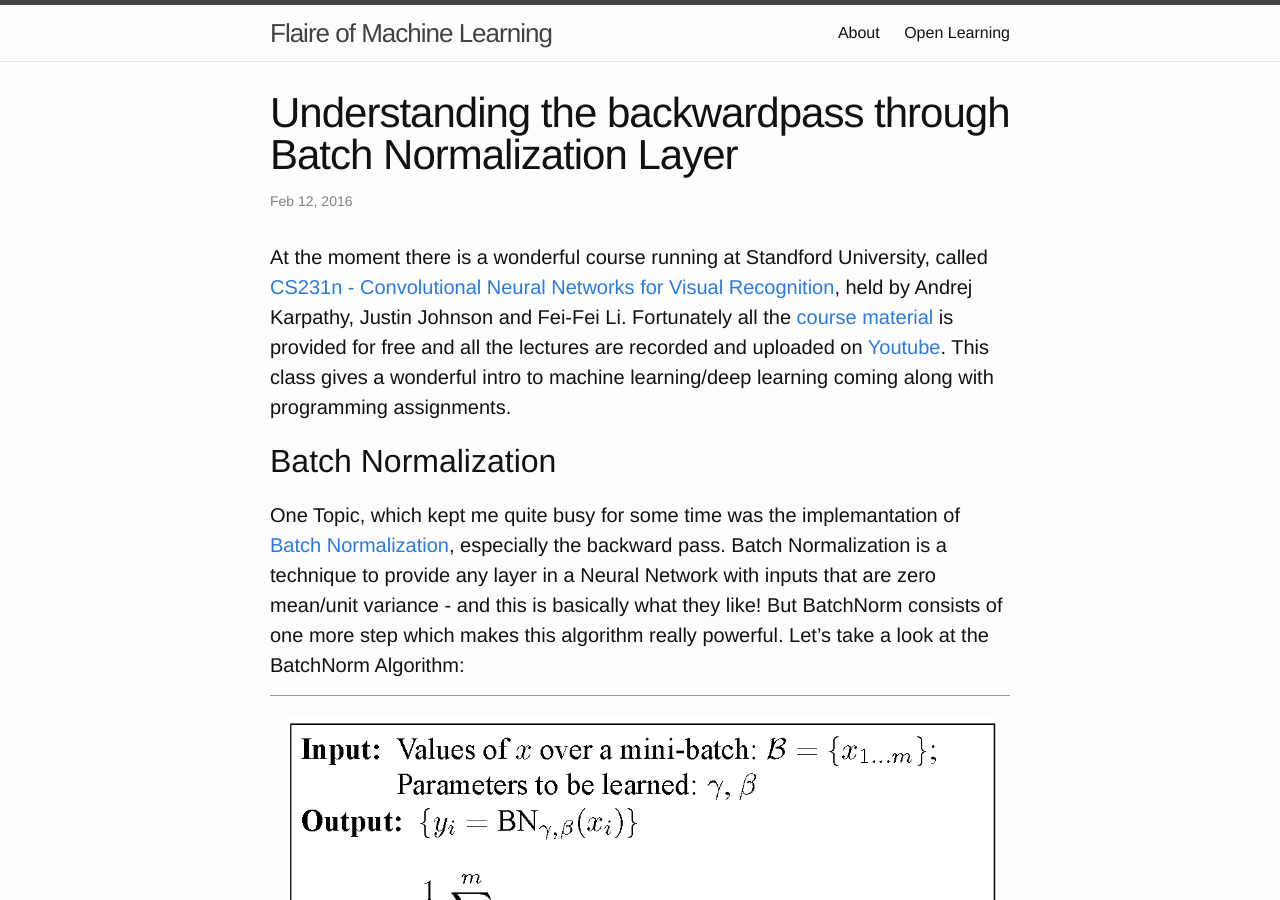
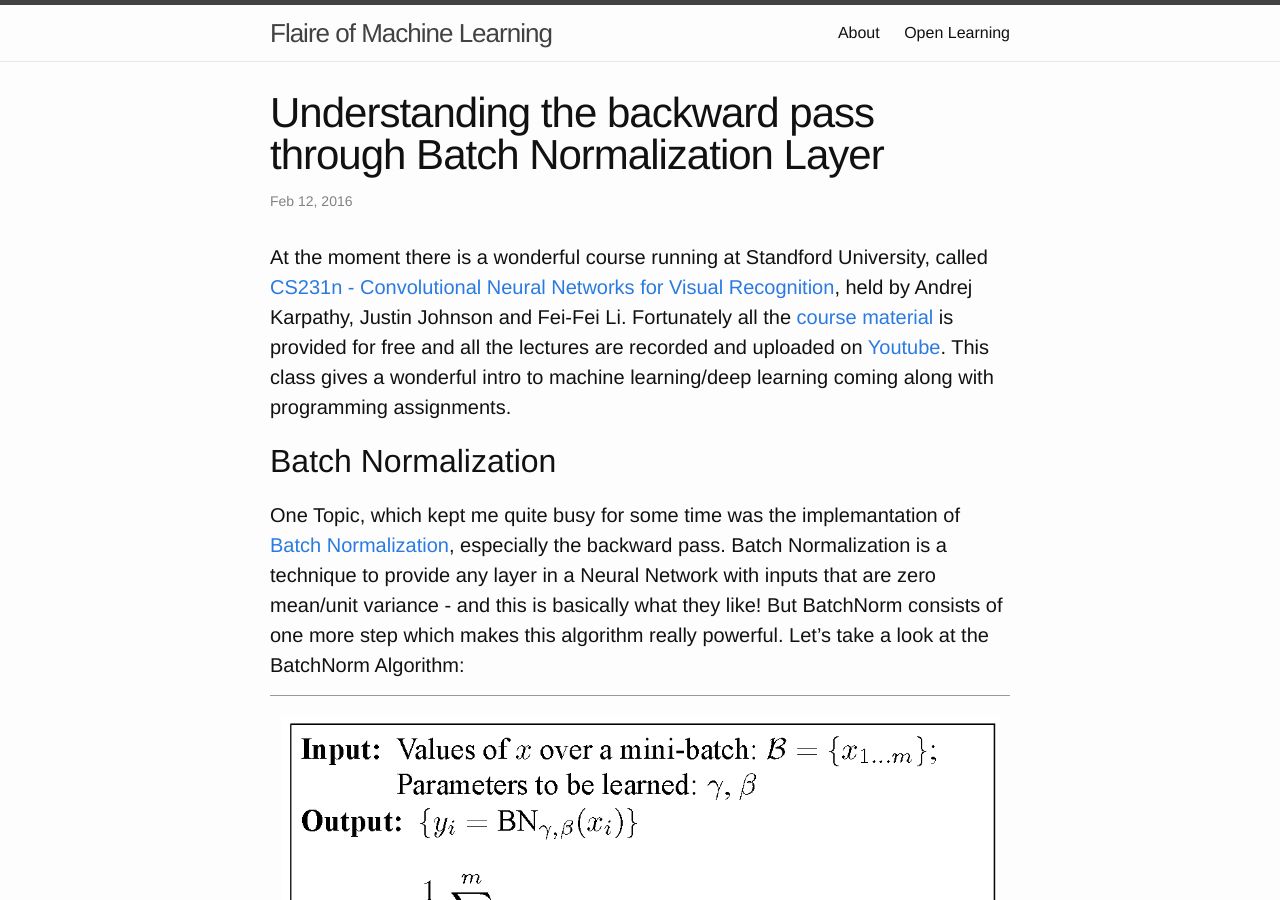
Before and after one commit to kratzert/kratzert.github.io, a Jekyll site: the page built from _posts/2016/2016-02-12-understanding-the-gradient-flow-through-the-batch-normalization-layer.markdown, in a window 1280 px wide and 900 px high. Built offline with Jekyll 4.4.1, drawn with Linux system fonts in a browser that asks for light colours; comment, search, counter and statistics services are not loaded.

Commit message:
minor fix

```diff
--- a/_posts/2016/2016-02-12-understanding-the-gradient-flow-through-the-batch-normalization-layer.markdown
+++ b/_posts/2016/2016-02-12-understanding-the-gradient-flow-through-the-batch-normalization-layer.markdown
@@ -1,6 +1,6 @@
 ---
 layout: "post"
-title: "Understanding the backwardpass through Batch Normalization Layer"
+title: "Understanding the backward pass through Batch Normalization Layer"
 date: "2016-02-12 13:54"
 excerpt: "An explenation of gradient flow through BatchNorm-Layer following the circuit represantation learned in Standfords class CS231n."
 comments: true
```
